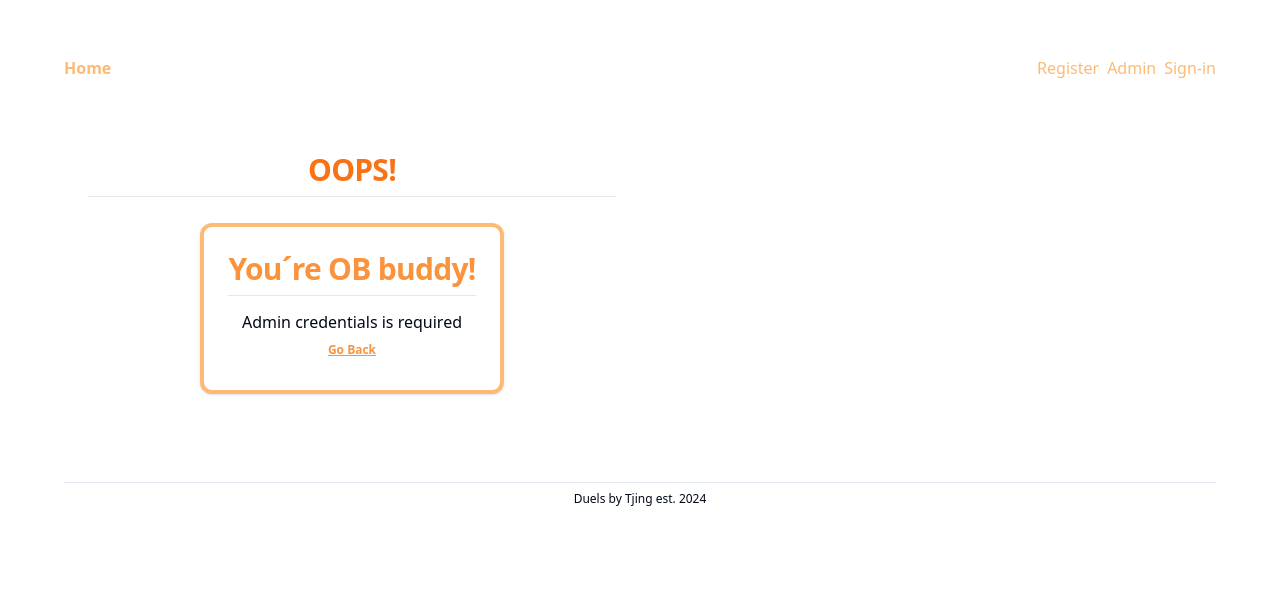
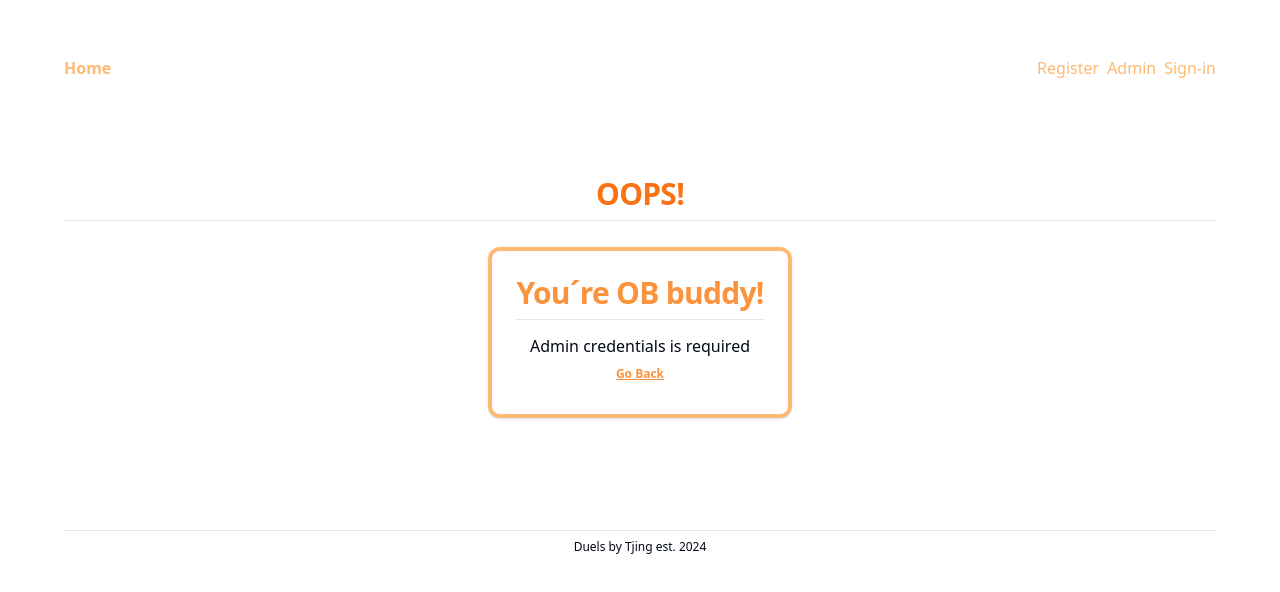
Before and after one commit to OGester/duels-mvp, a Next.js app: page /error in a window 1280 px wide. Shown: the top 592 px of the page. Built offline with nearby package versions, Linux system fonts and the light colour scheme; no server answers.

Commit message:
fixed css for pages beeing pushed to the left

```diff
--- a/app/error/page.jsx
+++ b/app/error/page.jsx
@@ -3,7 +3,7 @@ import { Card, CardContent } from "@/components/ui/card";
 
 export default function accessDenied() {
   return (
-    <div className="flex flex-col justify-center w-1/2 p-6">
+    <main className="flex justify-center flex-col w-full">
       <h2 className="flex justify-center text-orange-500 font-bold mb-2.5">
         OOPS!
       </h2>
@@ -31,6 +31,6 @@ export default function accessDenied() {
           </CardContent>
         </Card>
       </div>
-    </div>
+    </main>
   );
 }
--- a/app/leagues/page.jsx
+++ b/app/leagues/page.jsx
@@ -24,16 +24,13 @@ export default async function LeaguesPage() {
   });
 
   return (
-    <>
     <main className="flex justify-center flex-col w-full">
       <div className="flex-auto justify-center m-2">
         <h2 className="text-center">Leagues</h2>
       </div>
 
       <div className="flex justify-center m-2">
-          <div className="flex flex-col w-1/2 py-2 gap-2">
-            {renderedLeagues}
-          </div>
+        <div className="flex flex-col w-1/2 py-2 gap-2">{renderedLeagues}</div>
       </div>
       <div className="flex justify-center m-2">
         <Button asChild className="bg-orange-300 text-black">
@@ -41,6 +38,5 @@ export default async function LeaguesPage() {
         </Button>
       </div>
     </main>
-    </>
   );
 }
--- a/app/profile-page/page.jsx
+++ b/app/profile-page/page.jsx
@@ -16,7 +16,8 @@ export default async function userPage() {
   });
 
   return (
-    <div className="flex flex-col items-center justify-center w-1/2 min-h-full p-6">
+    <main className="flex justify-center flex-col w-1/2">
+      {/* <div className="flex flex-col items-center justify-center w-1/2 min-h-full p-6"> */}
       <h2 className="text-center text-black font-bold mb-2.5">
         Your Duels Profile
       </h2>
@@ -50,6 +51,7 @@ export default async function userPage() {
           </Button>
         </span>
       </div>
-    </div>
+      {/* </div> */}
+    </main>
   );
 }
```
Lines whose indentation alone changed are shown as unchanged.
